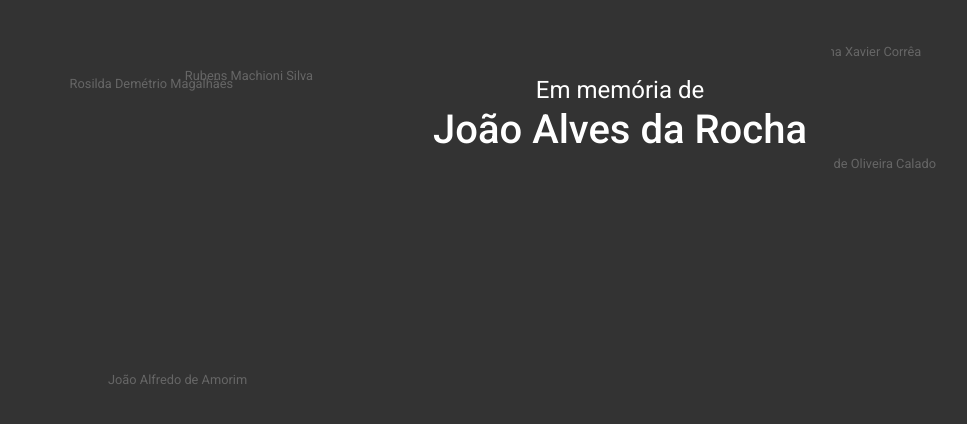
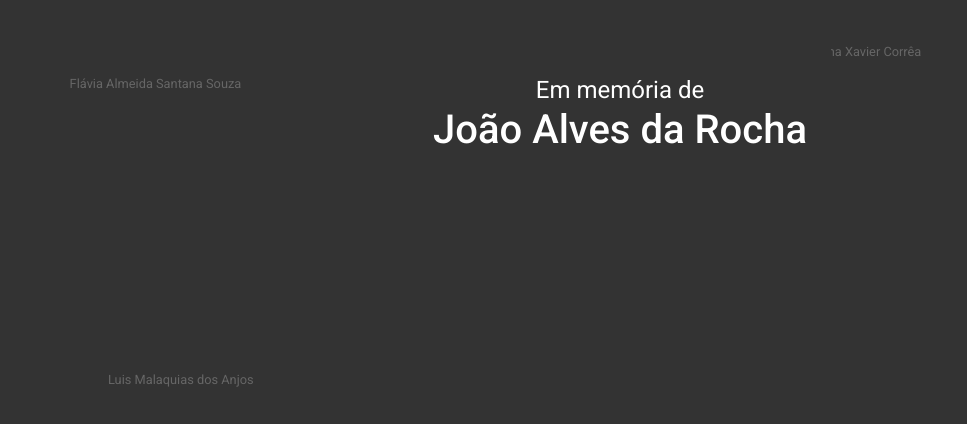
Before and after one commit to condini-mastheus/vitimas-da-covid, a Nuxt app: page / in a window 1280 px wide. Shown: the part 290-714 px from the top of the page, without its empty margins (20-987 px from the left). Built offline with nearby package versions, Linux system fonts and the light colour scheme; data requests are answered from the project's data file.

Commit message:
adding axios config

```diff
--- a/components/molecules/home/people.vue
+++ b/components/molecules/home/people.vue
@@ -67,6 +67,9 @@ export default Vue.extend({
     right: 0;
     bottom: 0;
     z-index: $z-index-xlow;
+    height: 100vh;
+    width: 100vw;
+    overflow: hidden;
   }
 
   &__item {
--- a/nuxt.config.js
+++ b/nuxt.config.js
@@ -50,7 +50,9 @@ export default {
   ],
 
   // Axios module configuration: https://go.nuxtjs.dev/config-axios
-  axios: {},
+  axios: {
+    baseURL: 'http://localhost:3004',
+  },
 
   // Build Configuration: https://go.nuxtjs.dev/config-build
   build: {},
--- a/pages/index.vue
+++ b/pages/index.vue
@@ -6,6 +6,8 @@
 
 <script lang="ts">
 import Hero from '@/components/organanism/home/hero.vue'
+import { PersonInterface } from '@/types/people'
+import { HomePageInterface } from '@/types/page'
 
 import Vue from 'vue'
 
@@ -14,38 +16,13 @@ export default Vue.extend({
     Hero,
   },
 
-  data() {
+  async asyncData({ $axios }): Promise<HomePageInterface> {
+    const people: PersonInterface[] = await $axios.$get(
+      '/people?_page=1&_limit=5'
+    )
+
     return {
-      people: [
-        {
-          id: 1,
-          name: 'João Alves da Rocha',
-        },
-        {
-          id: 2,
-          name: 'Terezinha Xavier Corrêa',
-        },
-        {
-          id: 3,
-          name: 'Rocilda Soares Alves Silva',
-        },
-        {
-          id: 6,
-          name: 'João Alfredo de Amorim',
-        },
-        {
-          id: 7,
-          name: 'Rosilda Demétrio Magalhães',
-        },
-        {
-          id: 8,
-          name: 'Alexandre de Oliveira Calado',
-        },
-        {
-          id: 9,
-          name: 'Rubens Machioni Silva',
-        },
-      ],
+      people,
     }
   },
 })
--- /dev/null
+++ b/types/page/index.ts
@@ -0,0 +1,5 @@
+import { PersonInterface } from '@/types/people'
+
+export interface HomePageInterface {
+  people: PersonInterface[]
+}
```
